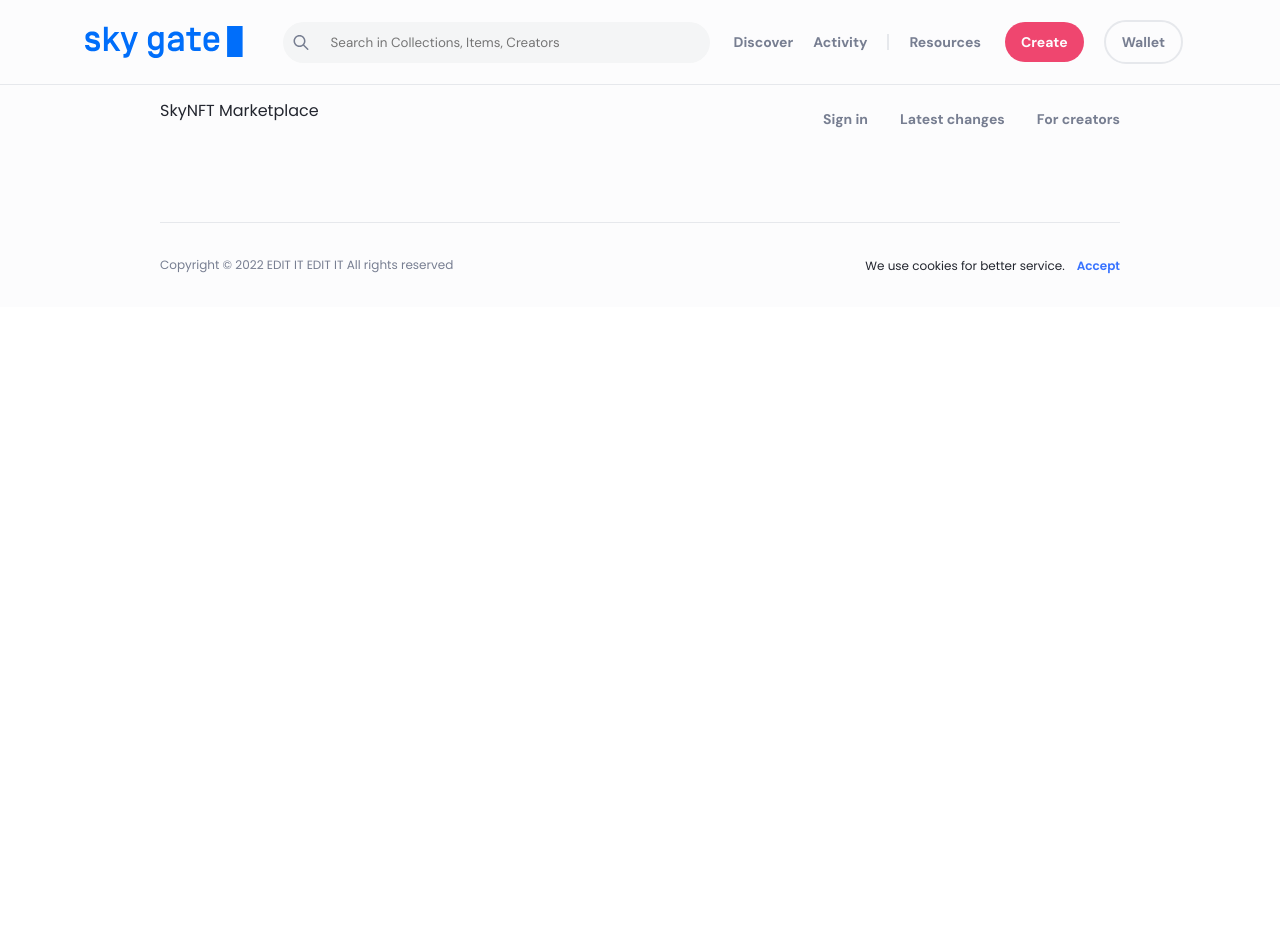
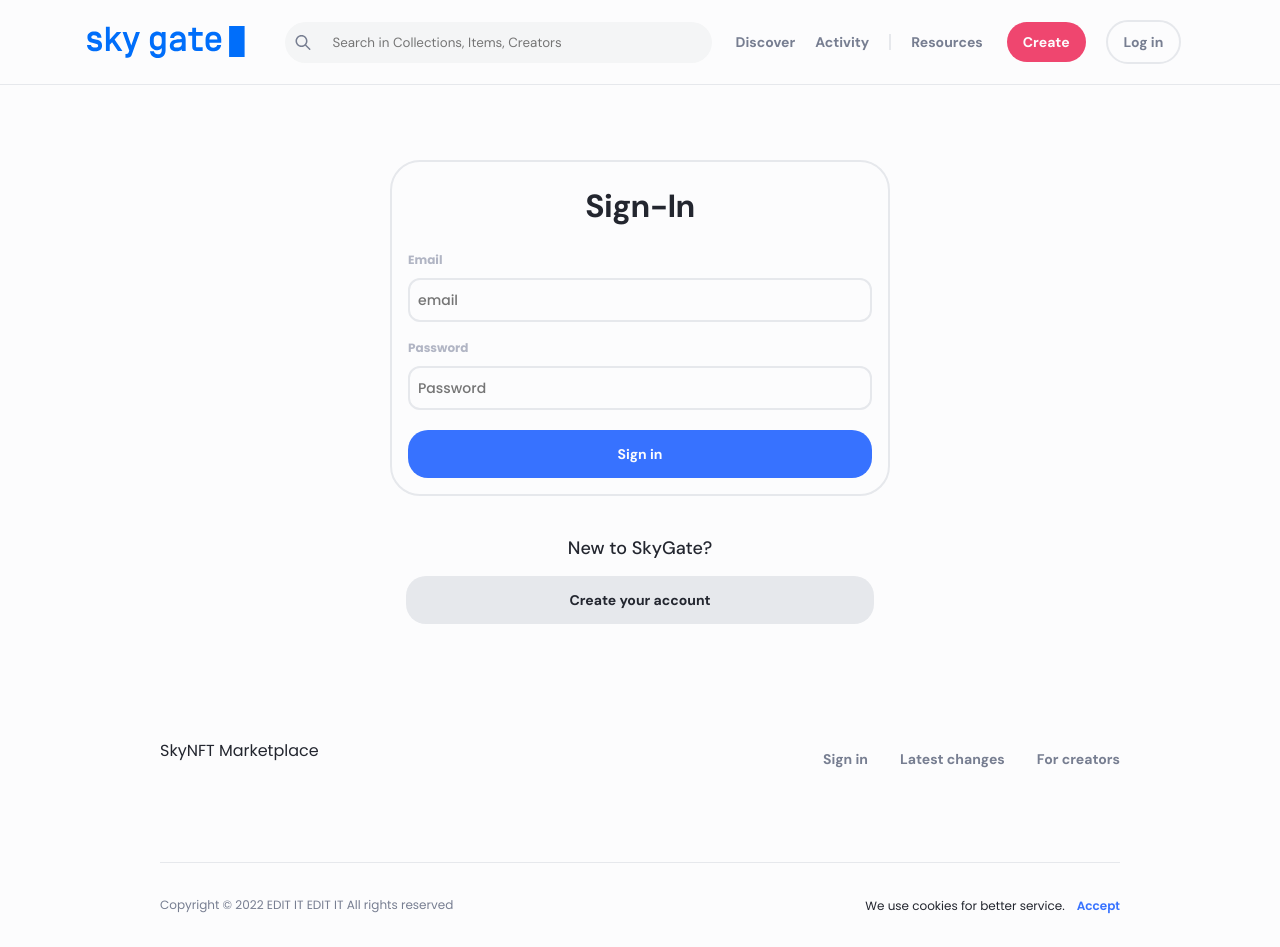
Before and after one commit to skygate/fe-internship2022, a React (Create React App) app in the folder frontend/: page /login in a window 1280 px wide. Before the commit the page ends 800 px from the top, so only its background shows below. Built offline with nearby package versions, Linux system fonts and the light colour scheme.

Commit message:
added login form with logic

```diff
--- a/frontend/src/components/navbar/Navbar.tsx
+++ b/frontend/src/components/navbar/Navbar.tsx
@@ -37,8 +37,8 @@ export const Navbar = () => {
             <Link to="/create" style={{ textDecoration: "none" }}>
                 <button className={style.btnCreate}>Create</button>
             </Link>
-            <Link to="/signin">
-                <button className={style.btnWallet}>Wallet</button>
+            <Link to="/login">
+                <button className={style.btnWallet}>Log in</button>
             </Link>
         </header>
     );
--- a/frontend/src/components/renderTextInput/RenderTextInput.tsx
+++ b/frontend/src/components/renderInput/RenderInput.tsx
@@ -1,27 +1,28 @@
 import React from "react";
-import style from "./renderTextInput.module.scss";
+import style from "./renderInput.module.scss";
 
 interface ObjectType {
     id: string;
     label: string;
     placeholder: string;
+    type?: string;
 }
 
-interface RenderTextInputProps {
+interface RenderInputProps {
     item: ObjectType;
     onInputChange: (e: React.ChangeEvent) => void;
     width?: string;
     value: string;
 }
 
-export const RenderTextInput = ({ item, onInputChange, width, value }: RenderTextInputProps) => {
+export const RenderInput = ({ item, onInputChange, width, value }: RenderInputProps) => {
     return (
         <div className={style.inputContainer} key={item.id} style={{ width: `${width}` }}>
             <label htmlFor={item.id} className={style.label}>
                 {item.label}
             </label>
             <input
-                type="text"
+                type={item.type || "text"}
                 placeholder={item.placeholder}
                 id={item.id}
                 className={style.input}
--- a/frontend/src/components/renderTextInput/renderTextInput.module.scss
+++ b/frontend/src/components/renderInput/renderInput.module.scss
@@ -28,6 +28,6 @@
     font-size: $font-size-caption-bold;
     line-height: $line-height-caption-bold;
     font-weight: $font-weight-500;
-    color: $c-neutrals-5;
+    color: $c-neutrals-2;
     text-align: left;
 }
--- a/frontend/src/components/rowTextInputs/RowTextInputs.tsx
+++ b/frontend/src/components/rowTextInputs/RowTextInputs.tsx
@@ -1,6 +1,6 @@
 import React, { useContext } from "react";
 import style from "./rowTextInputs.module.scss";
-import { RenderTextInput } from "components";
+import { RenderInput } from "components";
 import { createFormState } from "components/types/createFormState";
 import { FormContext } from "views/CreateSingleCollectible/CreateSingleCollectible";
 
@@ -66,7 +66,7 @@ export const RowTextInputs = ({ onInputChange }: RowTextInputsProps) => {
             </div>
             {textInputNarrowArray.map((item) => {
                 return (
-                    <RenderTextInput
+                    <RenderInput
                         key={item.id}
                         item={item}
                         onInputChange={onInputChange}
--- a/frontend/src/components/wideTextInputs/WideTextInputs.tsx
+++ b/frontend/src/components/wideTextInputs/WideTextInputs.tsx
@@ -1,5 +1,5 @@
 import React, { useContext } from "react";
-import { RenderTextInput } from "components";
+import { RenderInput } from "components";
 import { FormContext } from "views/CreateSingleCollectible/CreateSingleCollectible";
 import { createFormState } from "components/types/createFormState";
 
@@ -43,7 +43,7 @@ export const WideTextInputs = ({ onInputChange }: WideTextInputsProps) => {
         <div>
             {textInputWideArray.map((item) => {
                 return (
-                    <RenderTextInput
+                    <RenderInput
                         key={item.id}
                         item={item}
                         onInputChange={onInputChange}
--- a/frontend/src/routes/index.tsx
+++ b/frontend/src/routes/index.tsx
@@ -1,6 +1,6 @@
 import { BrowserRouter, Route, Routes } from "react-router-dom";
 import { Footer, Navbar } from "components";
-import { LoginPage, HomePage, CreateSingleCollectible } from "views";
+import { HomePage, CreateSingleCollectible, Login } from "views";
 
 function Router() {
     return (
@@ -8,8 +8,8 @@ function Router() {
             <Navbar />
             <Routes>
                 <Route path="/" element={<HomePage />}></Route>
-        <Route path="/signin" element={<LoginPage />}></Route>
                 <Route path="/create" element={<CreateSingleCollectible />}></Route>
+                <Route path="/login" element={<Login />}></Route>
             </Routes>
             <Footer />
         </BrowserRouter>
--- /dev/null
+++ b/frontend/src/views/Login/Login.module.scss
@@ -0,0 +1,62 @@
+@import "theme/lightThemeColors.scss";
+@import "theme/spacers.scss";
+@import "theme/typography.scss";
+
+.viewContainer {
+    margin-top: $spacer-160;
+}
+
+.wrapper {
+    margin: auto;
+    margin: 0 auto $spacer-24;
+    padding: $spacer-16;
+    border: 2px solid $c-neutrals-6;
+    width: 500px;
+    border-radius: 30px;
+}
+
+.title {
+    font-size: $font-size-headline-4;
+    font-weight: $font-weight-700;
+    line-height: $line-height-headline-2;
+    letter-spacing: $letter-spacing--02em;
+    color: $c-neutrals-2;
+    margin-bottom: $spacer-20;
+}
+
+.form {
+    display: flex;
+    flex-direction: column;
+    justify-content: center;
+}
+
+.submitButton {
+    padding: $spacer-16;
+    color: $c-neutrals-8;
+    background-color: $c-primary-1;
+    border-radius: 20px;
+    margin: 0;
+}
+
+.createContainer {
+    width: 500px;
+    margin: auto;
+    padding: $spacer-16;
+}
+
+.p {
+    margin-bottom: $spacer-16;
+    font-size: $font-size-body-2-bold;
+    font-weight: $font-weight-500;
+    line-height: $line-height-body-2-bold;
+    color: $c-neutrals-2;
+}
+
+.createButton {
+    padding: $spacer-16;
+    color: $c-neutrals-2;
+    background-color: $c-neutrals-6;
+    border-radius: 20px;
+    margin: 0;
+    width: 100%;
+}
--- /dev/null
+++ b/frontend/src/views/Login/Login.tsx
@@ -0,0 +1,98 @@
+import styles from "./Login.module.scss";
+import { RenderInput } from "components";
+import React, { useState } from "react";
+
+enum InputType {
+    Email,
+    Password,
+}
+
+interface Inputs {
+    name: InputType;
+    id: string;
+    label: string;
+    placeholder: string;
+    value: string;
+}
+
+interface FormState {
+    email: string;
+    password: string;
+}
+
+const LOGIN_URL = "http://localhost:8000/user/login";
+
+export const Login = () => {
+    const [formState, setFormState] = useState<FormState>({
+        email: "",
+        password: "",
+    });
+
+    const inputsArray: Inputs[] = [
+        {
+            name: InputType.Email,
+            id: "email",
+            label: "Email",
+            placeholder: "email",
+            value: formState.email,
+        },
+        {
+            name: InputType.Password,
+            id: "password",
+            label: "Password",
+            placeholder: "Password",
+            value: formState.password,
+        },
+    ];
+
+    const onInputChange = (e: React.ChangeEvent) => {
+        const target = e.target as HTMLInputElement;
+        setFormState({ ...formState, [target.id]: target.value });
+    };
+
+    const onFormSubmit = (e: React.FormEvent) => {
+        e.preventDefault();
+
+        const postData = async (url: string) => {
+            await fetch(url, {
+                method: "POST",
+                mode: "cors",
+                cache: "no-cache",
+                credentials: "same-origin",
+                headers: {
+                    "Content-Type": "application/json",
+                },
+                body: JSON.stringify(formState),
+            });
+        };
+
+        postData(LOGIN_URL);
+    };
+
+    return (
+        <div className={styles.viewContainer}>
+            <div className={styles.wrapper}>
+                <h4 className={styles.title}>Sign-In</h4>
+                <form action="" className={styles.form} onSubmit={onFormSubmit}>
+                    {inputsArray.map((item) => {
+                        return (
+                            <RenderInput
+                                key={item.id}
+                                item={item}
+                                onInputChange={onInputChange}
+                                value={item.value}
+                            />
+                        );
+                    })}
+                    <button type="submit" className={styles.submitButton}>
+                        Sign in
+                    </button>
+                </form>
+            </div>
+            <div className={styles.createContainer}>
+                <p className={styles.p}>New to SkyGate?</p>
+                <button className={styles.createButton}>Create your account</button>
+            </div>
+        </div>
+    );
+};
--- a/frontend/src/views/index.ts
+++ b/frontend/src/views/index.ts
@@ -1,3 +1,4 @@
 export { HomePage } from "./HomePage/HomePage";
 export { LoginPage } from "./loginPage/LoginPage";
 export { CreateSingleCollectible } from "./CreateSingleCollectible/CreateSingleCollectible";
+export { Login } from "./Login/Login";
```
Also changed, not shown: frontend/src/components/index.ts (+20 -20 lines). Lines whose indentation alone changed are shown as unchanged.
